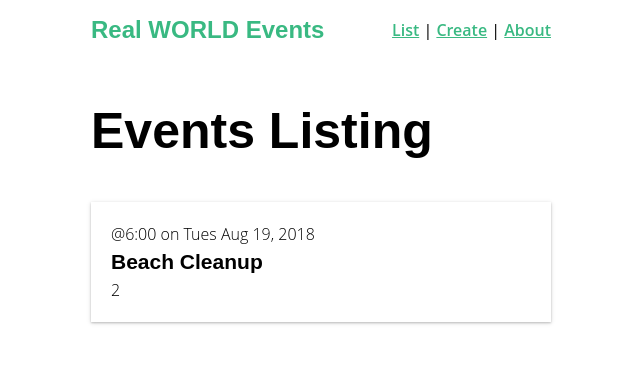
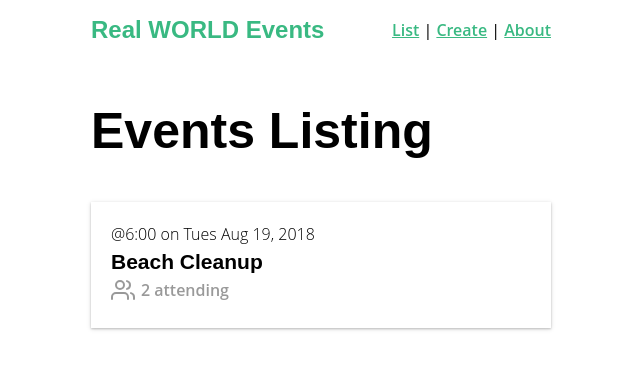
Before and after one commit to miracupkic/Real-World-Vue, a Vue app: page / in a window 1280 px wide. Shown: the top 368 px of the page, without its empty margins (319-959 px from the left). Built offline with nearby package versions, Linux system fonts and the light colour scheme.

Commit message:
global components, svg, slots

```diff
--- a/package.json
+++ b/package.json
@@ -9,6 +9,7 @@
   },
   "dependencies": {
     "core-js": "^3.6.4",
+    "lodash": "^4.17.15",
     "vue": "^2.6.11",
     "vue-router": "^3.1.6",
     "vuex": "^3.1.3"
--- /dev/null
+++ b/src/components/BaseIcon.vue
@@ -0,0 +1,43 @@
+<template>
+    <div class="icon-wrapper">
+      <svg class='icon'  :width="width" :height="height">
+        <use v-bind="{'xlink:href':'/feather-sprite.svg#'+name}"/>
+      </svg>
+      <slot></slot>
+    </div>
+    </template>
+
+    <script>
+    export default {
+      name: 'Icon',
+      props: {
+        name: String,
+        width: {
+          type: [Number, String],
+          default: 24
+        },
+        height: {
+          type: [Number, String],
+          default: 24
+        }
+      }
+    }
+    </script>
+
+    <style scoped>
+    .icon-wrapper {
+      display: inline-flex;
+      align-items: center;
+      color: rgba(0, 0, 0, 0.4);
+      font-size: 1rem;
+      font-weight: 600;
+    }
+    .icon {
+      stroke: currentColor;
+      stroke-width: 2;
+      stroke-linecap: round;
+      stroke-linejoin: round;
+      fill: none;
+      margin-right: 6px;
+    }
+    </style>
--- a/src/components/EventCard.vue
+++ b/src/components/EventCard.vue
@@ -4,7 +4,8 @@
   <div class="event-card -shadow">
       <span cllas="eyebrow"> @{{ event.time }} on {{ event.date }}</span>
       <h4 class="title">{{event.title}}</h4>
-      <span>{{event.attendees.length}}</span>
+      <BaseIcon name="users" > {{event.attendees.length}} attending</BaseIcon>
+
   </div>
   </router-link>
 </template>
--- a/src/main.js
+++ b/src/main.js
@@ -2,7 +2,29 @@
 import App from './App.vue'
 import router from './router'
 import store from './store'
+import upperFirst from 'lodash/upperFirst'
+import camelCase from 'lodash/camelCase'
 
+const requireComponent = require.context(
+  './components',
+  false,
+  /Base[A-Z]\w+\.(vue|js)$/
+)
+
+requireComponent.keys().forEach(fileName => {
+  const componentConfig = requireComponent(fileName)
+
+  const componentName = upperFirst(
+    camelCase(
+      fileName.replace(/^\.\/(.*)\.\w+$/, '$1')
+    )
+  )
+
+  Vue.component(
+    componentName,
+    componentConfig.default || componentConfig
+  )
+})
 Vue.config.productionTip = false
 
 new Vue({
```
Also changed, not shown: public/feather-sprite.svg (added), 1 other file (tests, documents, lock files or other folders).
